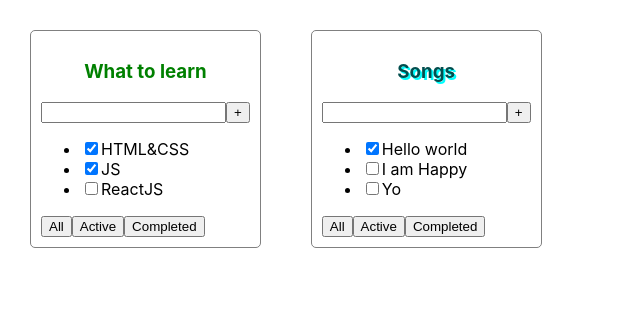
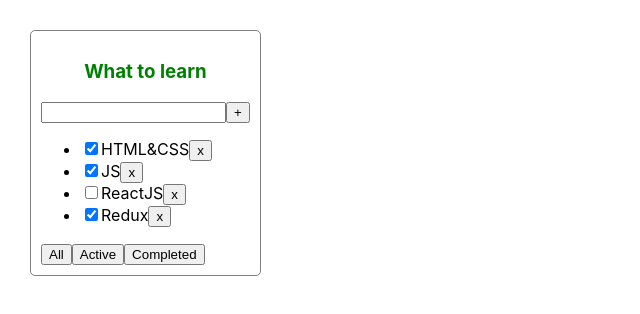
Before and after one commit to AliaksandrLiubanets/todolist, a React (Create React App) app: page / in a window 1280 px wide. Shown: the top 314 px of the page, without its empty margins (0-640 px from the left). Built offline with nearby package versions, Linux system fonts and the light colour scheme.

Commit message:
feat: Add function filterTask for filtering all, active or completed tasks; Create function removeTask for deleting tasks

```diff
--- a/src/App.tsx
+++ b/src/App.tsx
@@ -1,25 +1,60 @@
-import React from 'react';
+import React, {useState} from 'react'
 import './App.css';
 import {Todolist} from "./Todolist";
+import { TaskType } from "./Todolist"
+
+export type FilterTaskType = 'all' | 'active' | 'completed'
 
 function App() {
 
-    const tasks1 = [
+    let tasks: Array<TaskType> = [
         { id: 1, title: 'HTML&CSS', isDone: true },
         { id: 2, title: 'JS', isDone: true },
-        { id: 3, title: 'ReactJS', isDone: false }
+        { id: 3, title: 'ReactJS', isDone: false },
+        { id: 4, title: 'Redux', isDone: true },
     ]
 
-    const tasks2 = [
+    const [taskState, setTaskState] = useState<Array<TaskType>>(tasks)
+
+    const removeTask = (taskId: number) => {
+        setTaskState(taskState.filter(el => el.id !== taskId))
+        console.log(taskState)
+    }
+
+    const [activeTask, setActiveTask] = useState(tasks)
+    const [filter, setFilter] = useState<FilterTaskType>('all')
+
+    let tasksForRender = taskState
+    if (filter === 'active') {
+        tasksForRender = taskState.filter(el => el.isDone === false)
+    }
+    if (filter === 'completed') {
+        tasksForRender = taskState.filter(el => el.isDone === true)
+    }
+    if (filter === 'all') {
+        tasksForRender = taskState.filter(el => el)
+    }
+
+    const filterTask = (filter: FilterTaskType) => {
+        setFilter(filter)
+    }
+   /* const tasks2 = [
         { id: 1, title: 'Hello world', isDone: true },
         { id: 2, title: 'I am Happy', isDone: false },
-        { id: 3, title: 'Yo', isDone: false }
-    ]
+        { id: 3, title: 'Yo', isDone: false },
+        { id: 4, title: 'Yo', isDone: false },
+    ]*/
+
+
 
     return (
         <div className="App">
-            <Todolist title={'What to learn'} tasks={tasks1}/>
-            <Todolist title={'Songs'} tasks={tasks2}/>
+            <Todolist title={'What to learn'}
+                      tasks={tasksForRender}
+                      removeTask={removeTask}
+                      filterTask={filterTask}
+            />
+            {/*<Todolist title={'Songs'} tasks={tasks2} removeTask={removeTask}/>*/}
         </div>
     );
 }
--- a/src/Todolist.tsx
+++ b/src/Todolist.tsx
@@ -1,32 +1,44 @@
-import React from "react"
+import React from 'react'
 import s from './Style.module.css'
+import {FilterTaskType} from './App'
 
 type propsType = {
     title: string
     tasks: Array<TaskType>
+    removeTask: (taskId: number) => void
+    filterTask: (filter: FilterTaskType) => void
 }
 
-type TaskType = {
+export type TaskType = {
     id: number
     title: string
     isDone: boolean
 }
 
 export function Todolist(props: propsType) {
+
+    const elementsTask = props.tasks.map(el => {
+        return <li key={el.id}>
+            <input type="checkbox" checked={el.isDone}/>
+            <span>{el.title}</span>
+            <button onClick={() => { props.removeTask(el.id) } }>x</button>
+        </li>
+    })
+
     return (
         <div className={s.border}>
-            <h3 className={ props.title==='Songs' ? s.h3blue : undefined}>{props.title}</h3>
+            <h3 className={props.title === 'Songs' ? s.h3blue : undefined}>{props.title}</h3>
             <div>
                 <input/>
                 <button>+</button>
             </div>
             <ul>
-                {props.tasks.map(el => <li key={el.id}><input type="checkbox" checked={el.isDone}/><span>{el.title}</span></li>)}
+                {elementsTask}
             </ul>
             <div>
-                <button>All</button>
-                <button>Active</button>
-                <button>Completed</button>
+                <button onClick={() => props.filterTask('all')}>All</button>
+                <button onClick={() => props.filterTask('active')}>Active</button>
+                <button onClick={() => props.filterTask('completed')}>Completed</button>
             </div>
         </div>
     )
```
